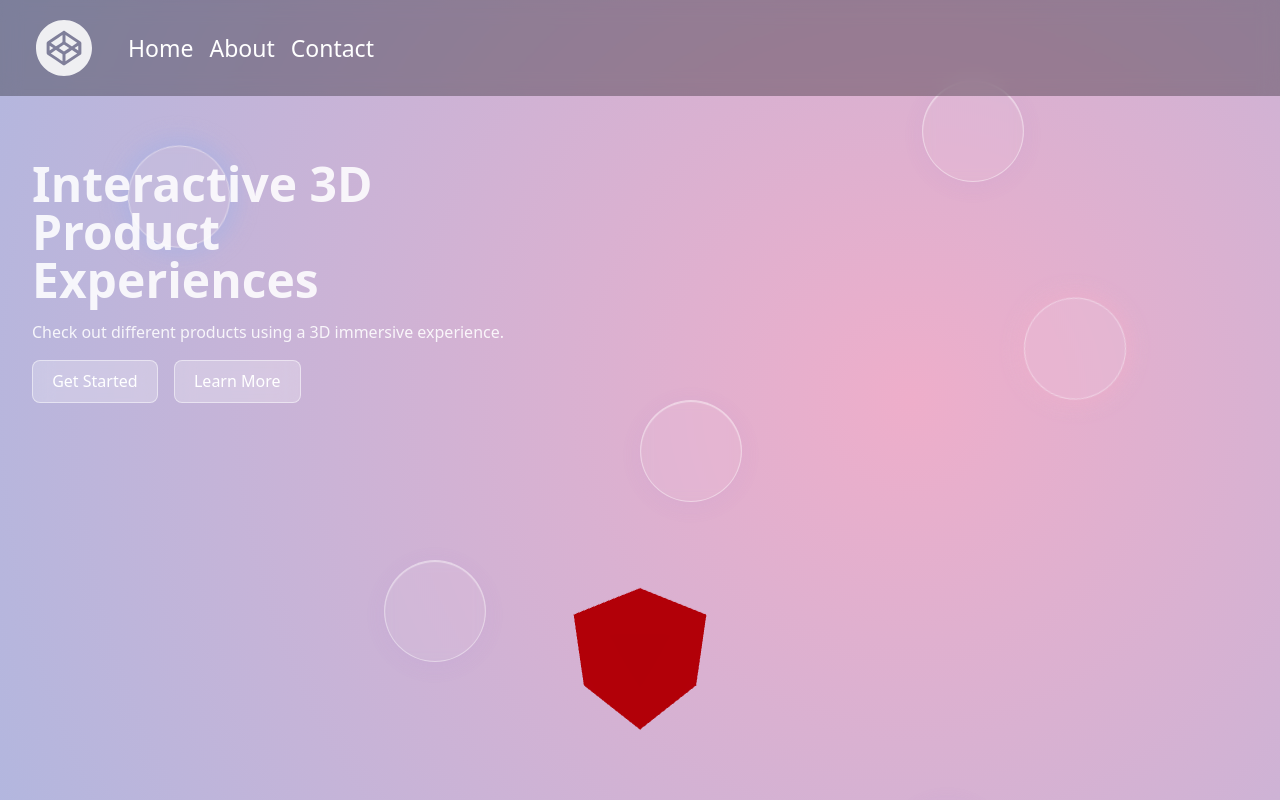
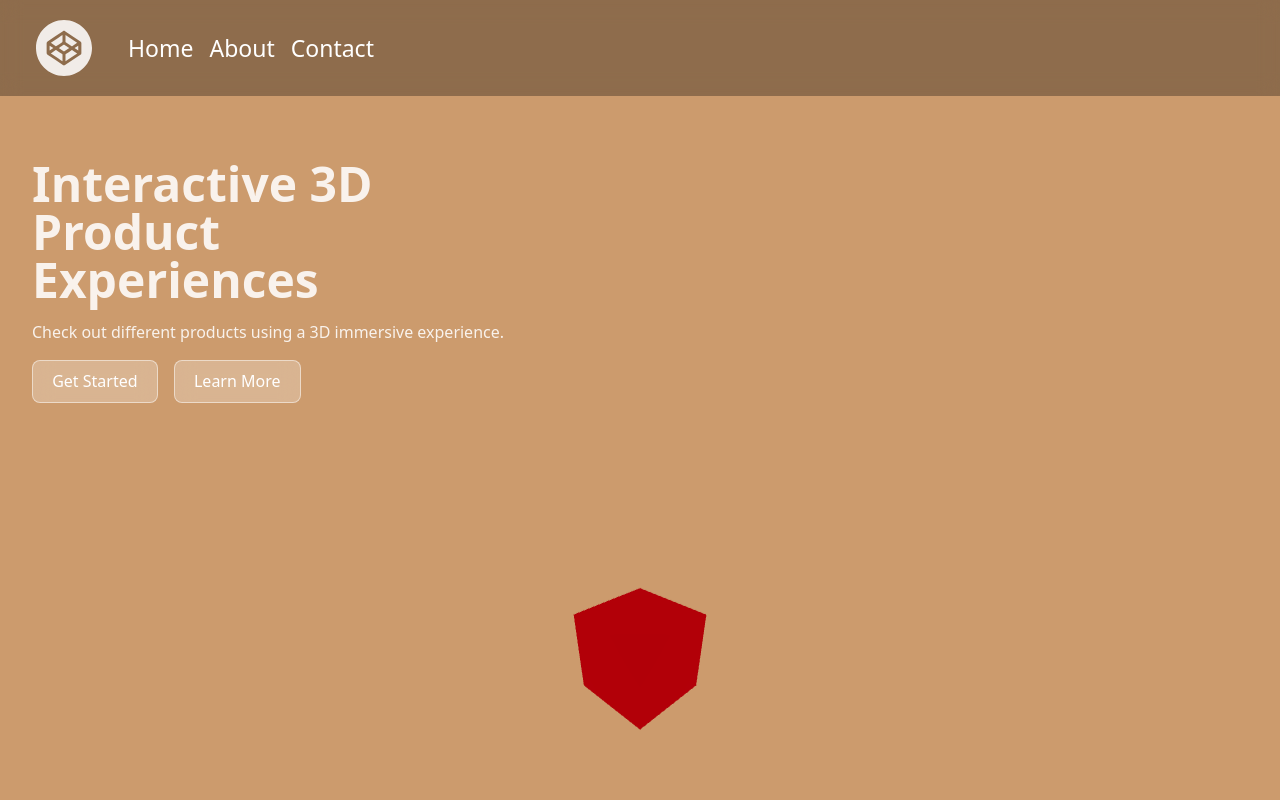
Before and after one commit to shehryarf67/Three.js-3D-Product-Configurator, a React (Vite) app: page / in a window 1280 px wide. Shown: the top 800 px of the page. Built offline with nearby package versions, Linux system fonts and the light colour scheme.

Commit message:
Beginning changes according to website requirements.

```diff
--- a/src/App.jsx
+++ b/src/App.jsx
@@ -4,7 +4,7 @@
   return (
     <div style={{ width: "100vw", height: "100vh" }}>
       <Navbar />
-      <CircleFloating />
+      {/* <CircleFloating /> */}
       <Hero />
       <About />
       <Footer />
--- a/src/index.css
+++ b/src/index.css
@@ -12,10 +12,8 @@
     oklch(90% .3 200) 100%
   );
   --sdr-gradient: radial-gradient(farthest-corner circle at 35% 115%, #ff4700 0%, #0ff 100%); */
-  background: #EEAECA;
-  background: radial-gradient(circle, rgba(238, 174, 202, 1) 0%, rgba(148, 187, 233, 1) 100%);
+  background-color: #CC9B6D;
   background-size: 200% 200%;
-  animation: gradientShift 5s linear infinite;
 
   font-synthesis: none;
   text-rendering: optimizeLegibility;
```
